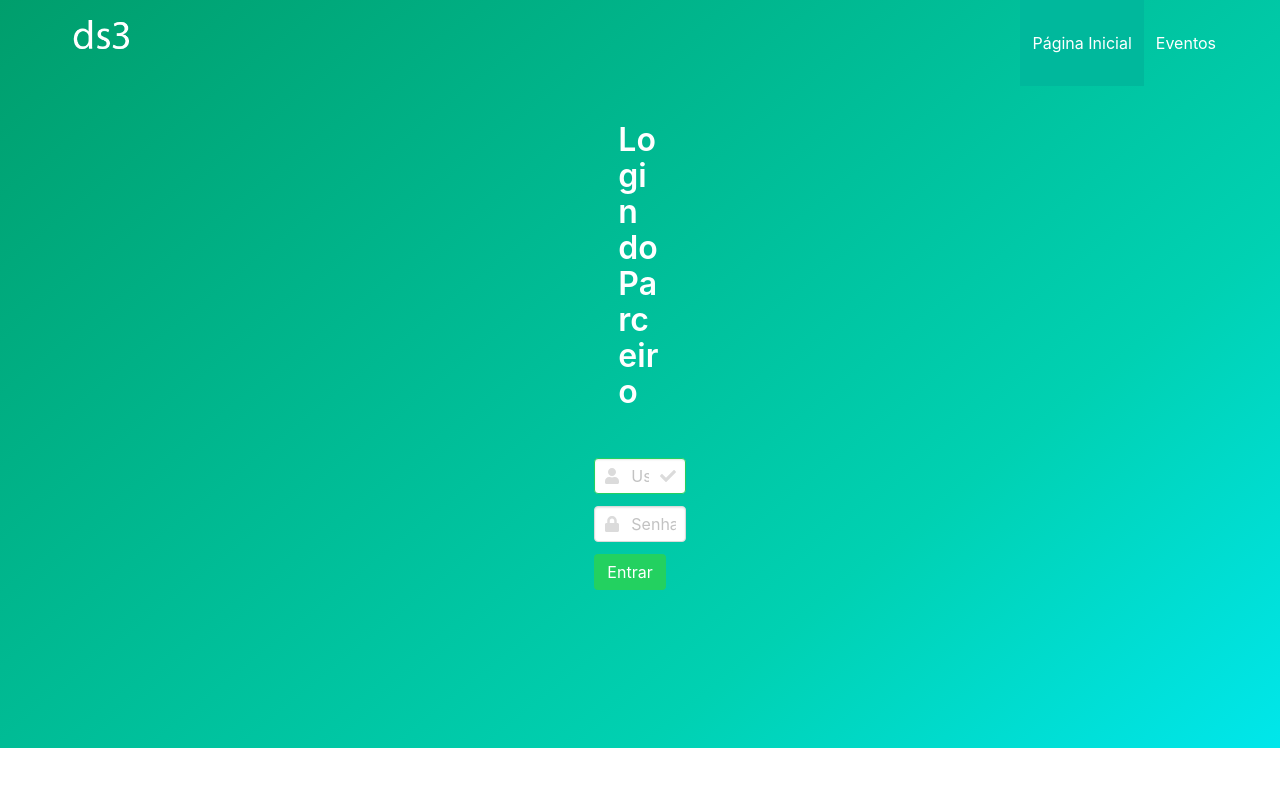
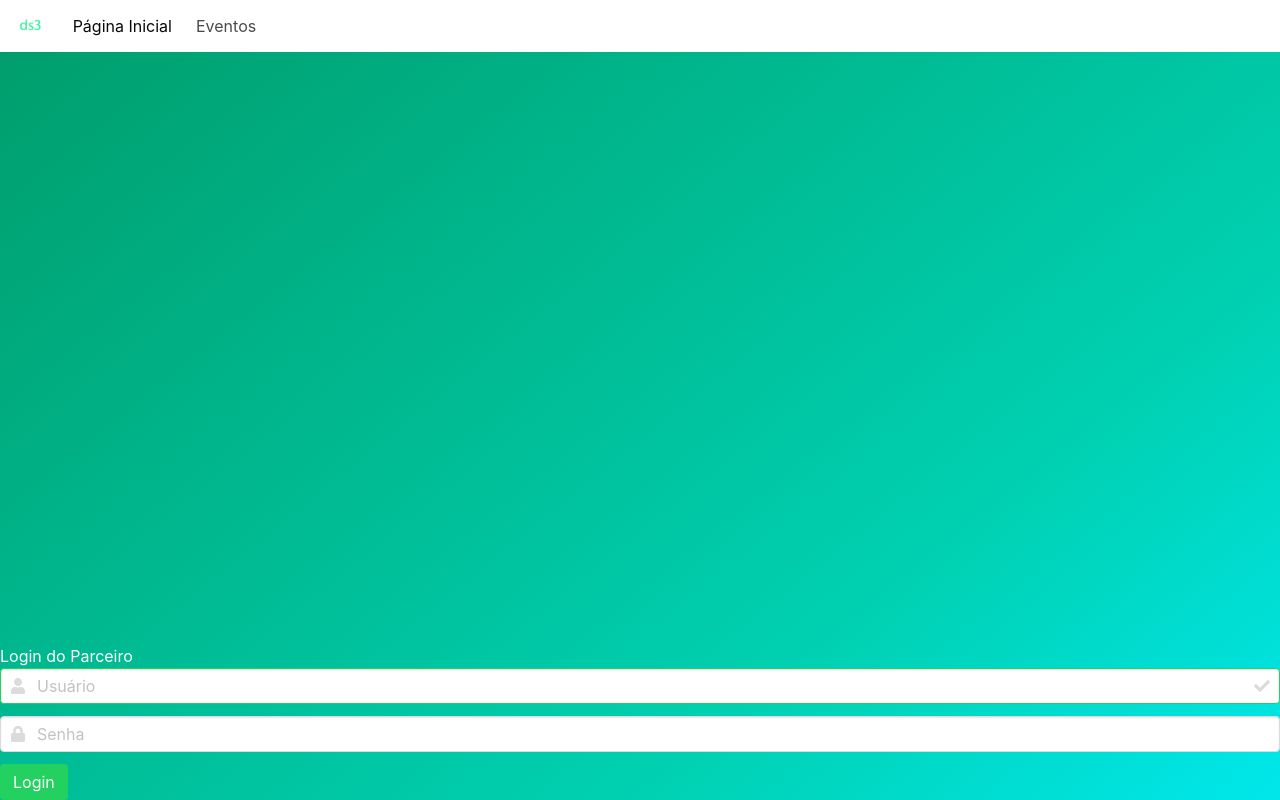
Before and after one commit to Wichrowski/projetods3, a Flask app: page / in a window 1280 px wide. Run offline with Flask 2, Linux system fonts and the light colour scheme; some libraries are stand-ins or nearby versions.

Commit message:
Alterando login_parceiro.html

```diff
--- a/templates/login_parceiro.html
+++ b/templates/login_parceiro.html
@@ -10,22 +10,16 @@
 </head>
 
 <body>
-    <section class="hero is-primary is-fullheight-with-navbar is-bold">
-        <!-- Hero head: will stick at the top -->
-        <div class="hero-head">
-          <nav class="navbar">
-            <div class="container">
+
+  <div id="navbarMenuHeroA" class="navbar-menu">
+
+    <nav class="navbar" role="navigation" aria-label="main navigation">
       <div class="navbar-brand">
-                <a class="heading">
-                  <img src="/static/ds3_logo.png" alt="Logo" width="100" height="100">
+        <a class="navbar-item" href="">
+          <img src="/static/ds3.png" alt="Desenvolvimento de Software 3">
         </a>
-                <span class="navbar-burger burger" data-target="navbarMenuHeroA">
-                  <span></span>
-                  <span></span>
-                  <span></span>
-                </span>
       </div>
-              <div id="navbarMenuHeroA" class="navbar-menu">
+
       <div class="navbar-end">
         <a class="navbar-item is-active">
           Página Inicial
@@ -33,24 +27,20 @@
         <a class="navbar-item">
           Eventos
         </a>
-                </span>
+      </div>
+
+  </div>
+
+  <section class="hero is-primary is-fullheight-with-navbar is-bold">
+
+    <div class="hero-body">
+      <div class="container">
       </div>
     </div>
-          </div>
-        </nav>
-      </div>
-  <div class="container">
-    <div class="columns">
-      <div class="columns is-mobile">
-        <div class="column is-4 is-offset-4">
-          <section class="section">
-            <div class="container">
-              <h1 class="title">
-                Login do Parceiro
-              </h1>
-            </div>
-          </section>
+
     <div class="field">
+      <h3>Login do Parceiro</h3>
+
       <div class="control has-icons-left has-icons-right">
         <input class="input is-success" type="text" placeholder="Usuário">
         <span class="icon is-small is-left">
@@ -60,7 +50,9 @@
           <i class="fas fa-check"></i>
         </span>
       </div>
+
     </div>
+
     <div class="field">
       <p class="control has-icons-left">
         <input class="input" type="password" placeholder="Senha">
@@ -69,17 +61,17 @@
         </span>
       </p>
     </div>
+
     <div class="field">
       <p class="control">
         <button class="button is-success">
-                Entrar
+          Login
         </button>
       </p>
     </div>
-        </div>
-      </div>
-    </div>
-  </div>
+
+  </section>
+
 </body>
 
 </html>
```
Also changed, not shown: static/ds3.png (added), static/ds3_logo.png (deleted). Lines whose indentation alone changed are shown as unchanged.
